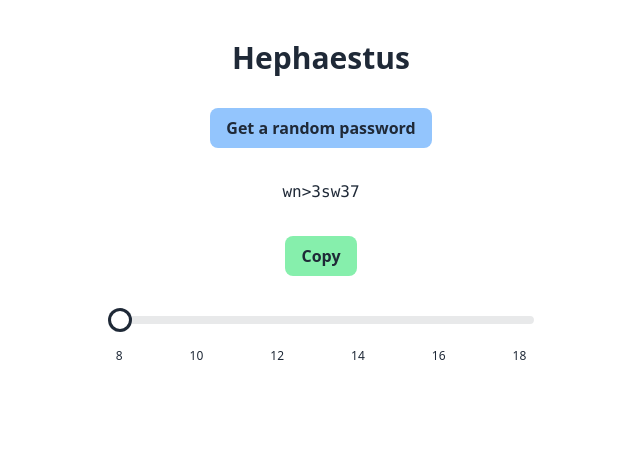
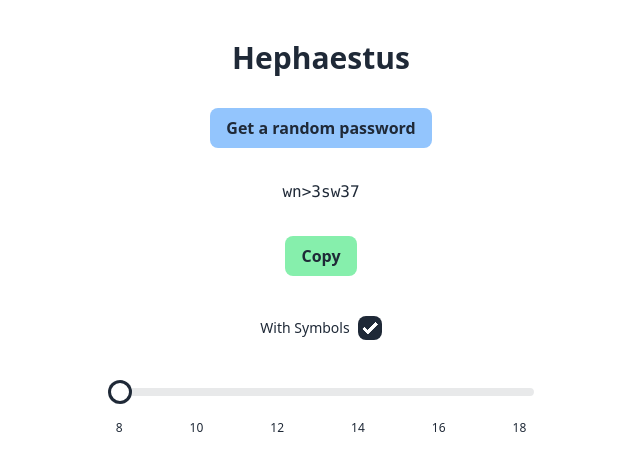
Before and after one commit to hehoku/Hephaestus, a React (Vite) app: page / in a window 1280 px wide. Shown: the top 470 px of the page, without its empty margins (319-959 px from the left). Built offline with nearby package versions, Linux system fonts and the light colour scheme.

Commit message:
feat: Support for generating passwords with or without special characters

```diff
--- a/src/App.tsx
+++ b/src/App.tsx
@@ -1,9 +1,10 @@
-import { useEffect, useState } from "react";
+import { ChangeEvent, MouseEvent, useEffect, useState } from "react";
 
 function App() {
   const [pass, setPass] = useState("");
   const [buttonContent, setButtonContent] = useState("Copy Password");
   const [passLength, setPassLength] = useState(8);
+  const [withSymbols, setWithSymbols] = useState(true);
 
   const getRandomInt = (max: number) => Math.floor(Math.random() * max);
 
@@ -14,6 +15,7 @@ function App() {
     const lower = "abcdedfghijklmnopqrstuvwxyz";
 
     let pass = "";
+    if (withSymbols) {
       for (let i = 0; i < length; i++) {
         const randomOfType = getRandomInt(4);
         const randomOfSymbols = getRandomInt(symbols.length);
@@ -33,6 +35,25 @@ function App() {
           case 3:
             pass += lower[randomOfLower];
             break;
+        }
+      }
+    } else {
+      for (let i = 0; i < length; i++) {
+        const randomOfType = getRandomInt(3);
+        const randomOfNumbers = getRandomInt(10);
+        const randomOfUpper = getRandomInt(26);
+        const randomOfLower = getRandomInt(26);
+        switch (randomOfType) {
+          case 0:
+            pass += numbers[randomOfNumbers];
+            break;
+          case 1:
+            pass += upper[randomOfUpper];
+            break;
+          case 2:
+            pass += lower[randomOfLower];
+            break;
+        }
       }
     }
     return pass;
@@ -62,9 +83,14 @@ function App() {
     setPassLength(Number(tar.value));
   };
 
+  const handleCheckboxChange = (e: ChangeEvent<HTMLInputElement>) => {
+    const tar = e.target;
+    setWithSymbols((curr) => !curr);
+  };
+
   useEffect(() => {
     updatePass();
-  }, [passLength]);
+  }, [passLength, withSymbols]);
 
   return (
     <div className="App flex flex-col justify-center items-center gap-8 mt-10">
@@ -82,6 +108,17 @@ function App() {
       >
         {buttonContent}
       </button>
+      <div className="form-control">
+        <label className="label cursor-pointer">
+          <span className="label-text mr-2">With Symbols</span>
+          <input
+            type="checkbox"
+            onChange={(e) => handleCheckboxChange(e)}
+            defaultChecked={true}
+            className="checkbox"
+          />
+        </label>
+      </div>
       <input
         type="range"
         min="8"
```
Lines whose indentation alone changed are shown as unchanged.
